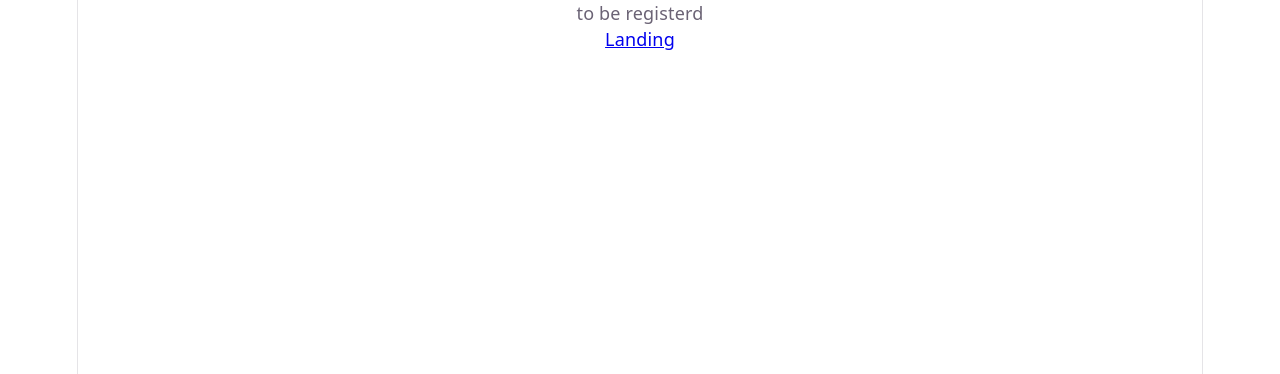
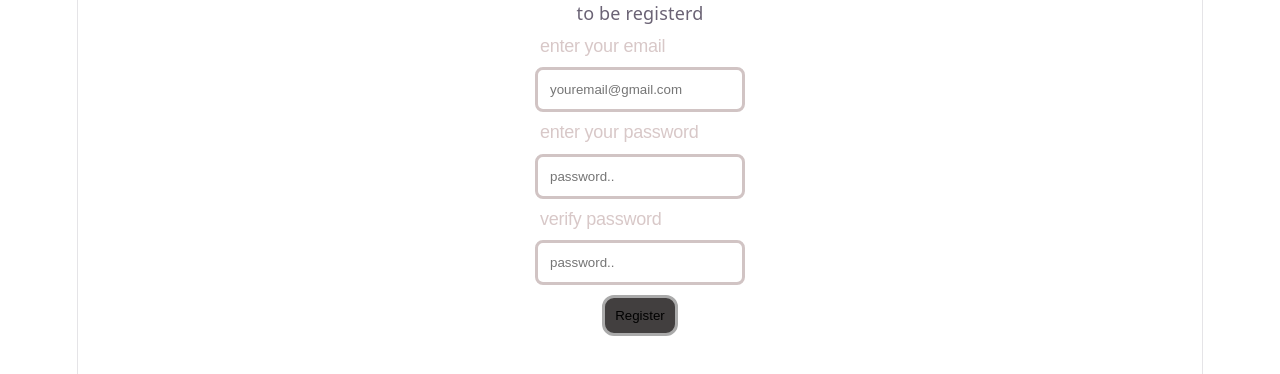
Before and after one commit to TheZohar11/final_todo_app, a React (Vite) app in the folder todoReact/: page /Register in a window 1280 px wide. Shown: the top 374 px of the page. Built offline with nearby package versions, Linux system fonts and the light colour scheme.

Commit message:
register screen v1

```diff
--- /dev/null
+++ b/todoReact/src/pages/Register/Register.css
@@ -0,0 +1,4 @@
+.container {
+  display: flex;
+  gap: 10px;
+}
--- a/todoReact/src/pages/Register/Register.jsx
+++ b/todoReact/src/pages/Register/Register.jsx
@@ -1,12 +1,20 @@
 import React from "react";
-import { Link } from "react-router-dom";
-import Landing from "../Landing/Landing";
+import Input from "../../components/Input/Input";
+import TextLarge from "../../components/TextLarge/TextLarge";
+import "./Register.css";
+import Button from "../../components/Button/Button";
 
 export default function Register() {
   return (
-    <>
+    <div className="container">
       <p>to be registerd</p>
-      <Link to="/Landing">Landing</Link>
-    </>
+      <TextLarge text="enter your email" />
+      <Input placeholder="youremail@gmail.com" type="email" />
+      <TextLarge text="enter your password" />
+      <Input placeholder="password.." type="password" />
+      <TextLarge text="verify password" />
+      <Input placeholder="password.." type="password" />
+      <Button text="Register" />
+    </div>
   );
 }
```
